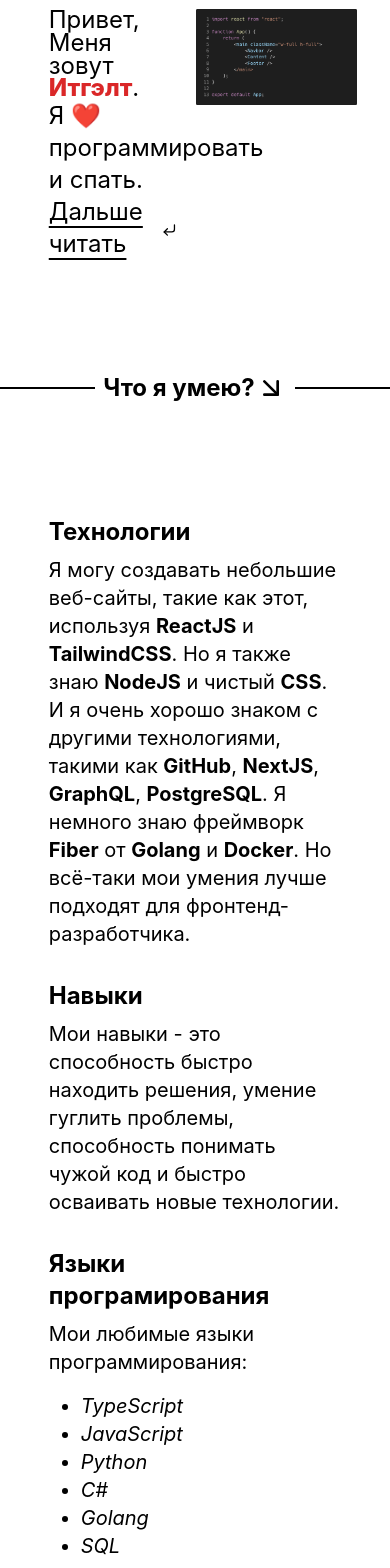
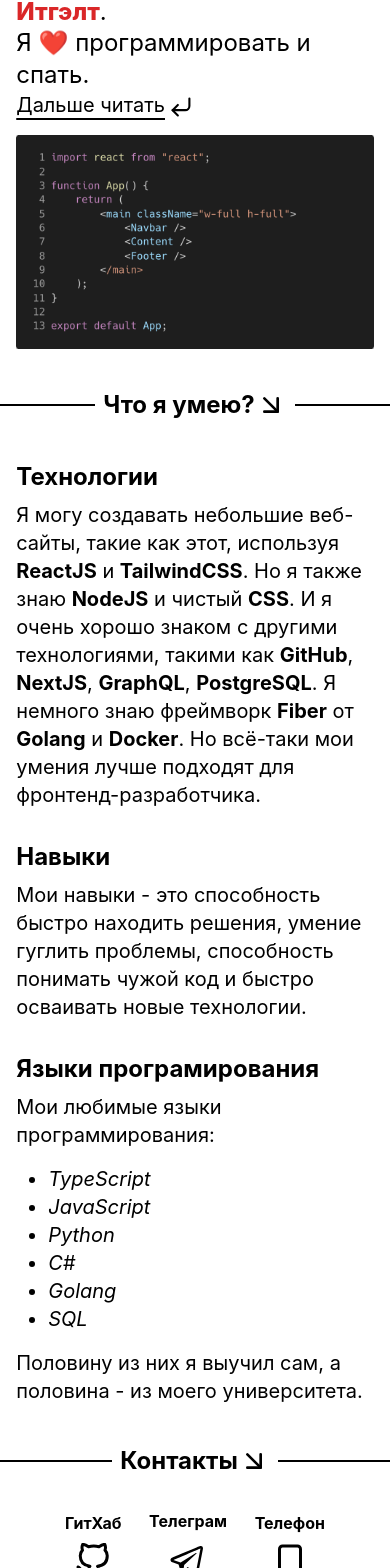
Before and after one commit to itka0526/portfolio, a React (Vite) app: page / in a window 390 px wide. Shown: the part 159-1727 px from the top of the page. Built offline with nearby package versions, Linux system fonts and the light colour scheme.

Commit message:
responsive

```diff
--- a/src/App.tsx
+++ b/src/App.tsx
@@ -2,9 +2,10 @@ import { Navbar } from "./components/Navbar";
 import { useRef } from "react";
 import { Section } from "./components/Section";
 import { Greeting } from "./components/Greeting";
-import { WhatCanIdo } from "./components/WhatCanIdo";
+import { SectionBreakText } from "./components/SectionBreakText";
 import { SectionBreak } from "./components/SectionBreak";
 import { Skills } from "./components/Skills";
+import { Footer } from "./components/Footer";
 
 function App() {
     const mainRef = useRef<HTMLElement>(null);
@@ -16,11 +17,15 @@ function App() {
                 <Greeting />
             </Section>
             <SectionBreak>
-                <WhatCanIdo />
+                <SectionBreakText text="Что я умею?" scrollToIdName="skill" />
             </SectionBreak>
             <Section>
                 <Skills />
             </Section>
+            <SectionBreak>
+                <SectionBreakText text="Контакты" scrollToIdName="contacts" />
+            </SectionBreak>
+            <Footer />
         </main>
     );
 }
--- a/src/components/FillerOne.tsx
+++ b/src/components/FillerOne.tsx
@@ -2,7 +2,7 @@ import sample from "../assets/sample.png";
 
 export function FillerOne() {
     return (
-        <div className="">
+        <div>
             <img src={sample} draggable={false} />
         </div>
     );
--- /dev/null
+++ b/src/components/Footer.tsx
@@ -0,0 +1,33 @@
+import { GitHub, Smartphone } from "react-feather";
+import { Telegram } from "./Telegram";
+
+export function Footer() {
+    return (
+        <footer id="contacts" className="flex items-center justify-center">
+            <div className="flex w-2/3 md:w-1/3 justify-between items-center my-8">
+                <a
+                    href="https://github.com/itka0526"
+                    title="https://github.com/itka0526"
+                    target={"_blank"}
+                    className="flex flex-col justify-center items-center gap-2 custom-hover"
+                >
+                    <span className="font-bold">ГитХаб</span>
+                    <GitHub className="h-9 w-9" />
+                </a>
+                <a
+                    href="https://t.me/itka0526"
+                    title="https://t.me/itka0526"
+                    target={"_blank"}
+                    className="flex flex-col justify-center items-center gap-2 custom-hover"
+                >
+                    <span className="font-bold">Телеграм</span>
+                    <Telegram className="h-10 w-10" />
+                </a>
+                <a href="tel:+79771041142" title="+7(977)104-11-42" className="flex flex-col justify-center items-center gap-2 custom-hover ">
+                    <span className="font-bold">Телефон</span>
+                    <Smartphone className="h-9 w-9" />
+                </a>
+            </div>
+        </footer>
+    );
+}
--- a/src/components/Greeting.tsx
+++ b/src/components/Greeting.tsx
@@ -6,7 +6,7 @@ import { scrollToId } from "./hooks/scrollToId";
 export function Greeting() {
     return (
         <RightToLeftSection>
-            <div id="greeting" className="grid grid-cols-[45%,55%] gap-4">
+            <div id="greeting" className="grid md:grid-cols-[45%,55%] gap-4">
                 <div className="flex flex-col justify-evenly">
                     <h1 className="greeting-text">
                         Привет,
@@ -20,7 +20,7 @@ export function Greeting() {
                         className="flex items-center md:hover:-translate-y-1 duration-200 transition-transform hover:cursor-pointer"
                         onClick={() => scrollToId("skill")}
                     >
-                        <span className="text-2xl underline underline-offset-[6px]">Дальше читать</span>
+                        <span className="text-xl md:text-2xl underline underline-offset-[6px]">Дальше читать</span>
                         <CornerDownLeft className="scale-105 mx-1 mt-1" />
                     </div>
                 </div>
--- a/src/components/Navbar.tsx
+++ b/src/components/Navbar.tsx
@@ -17,7 +17,7 @@ export function Navbar({ scrollTo }: { scrollTo: React.RefObject<HTMLElement> })
 const LeftSide = ({ scrollTo }: { scrollTo: React.RefObject<HTMLElement> }) => {
     return (
         <div onClick={() => scrollToRef(scrollTo)} className="hover:cursor-pointer">
-            <span className="font-extrabold text-2xl ">IP</span>
+            <span className="font-extrabold text-2xl ">Itgelt Developer</span>
         </div>
     );
 };
--- a/src/components/Paragraph.tsx
+++ b/src/components/Paragraph.tsx
@@ -1,8 +1,8 @@
 export function Paragraph({ title, paragraph }: { title: string; paragraph: JSX.Element }) {
     return (
-        <p className="text-xl mb-8">
+        <div className="text-xl">
             <h2 className="mb-2 text-2xl font-bold">{title}</h2>
-            {paragraph}
-        </p>
+            <div>{paragraph}</div>
+        </div>
     );
 }
--- a/src/components/Section.tsx
+++ b/src/components/Section.tsx
@@ -2,11 +2,11 @@ export function Section({ children }: React.PropsWithChildren) {
     return (
         <section
             className="
-            w-full my-28 overflow-x-hidden
+            w-full my-10 md:my-20 lg:my-28 overflow-x-hidden
             flex justify-center items-center
         "
         >
-            <div className="w-3/4">{children}</div>
+            <div className="w-11/12 md:w-5/6 lg:w-3/4">{children}</div>
         </section>
     );
 }
--- a/src/components/WhatCanIdo.tsx
+++ b/src/components/SectionBreakText.tsx
@@ -1,13 +1,13 @@
 import { ArrowDownRight } from "react-feather";
 import { scrollToId } from "./hooks/scrollToId";
 
-export function WhatCanIdo() {
+export function SectionBreakText({ text, scrollToIdName }: { text: string; scrollToIdName: string }) {
     return (
         <div
             className="flex items-center md:hover:-translate-y-1 duration-200 transition-transform hover:cursor-pointer"
-            onClick={() => scrollToId("skill")}
+            onClick={() => scrollToId(scrollToIdName)}
         >
-            <span className="text-2xl font-bold">Что я умею?</span>
+            <span className="text-2xl font-bold">{text}</span>
             <ArrowDownRight className="h-8 w-8" />
         </div>
     );
--- a/src/components/Skills.tsx
+++ b/src/components/Skills.tsx
@@ -2,18 +2,18 @@ import { Paragraph } from "./Paragraph";
 
 export function Skills() {
     const p1 = (
-            <>
+            <p>
                 Я могу создавать небольшие веб-сайты, такие как этот, используя <b>ReactJS</b> и <b>TailwindCSS</b>. Но я также знаю <b>NodeJS</b> и
                 чистый <b>CSS</b>. И я очень хорошо знаком с другими технологиями, такими как <b>GitHub</b>, <b>NextJS</b>, <b>GraphQL</b>,{" "}
                 <b>PostgreSQL</b>. Я немного знаю фреймворк <b>Fiber</b> от <b>Golang</b> и <b>Docker</b>. Но всё-таки мои умения лучше подходят для
                 фронтенд-разработчика.
-            </>
+            </p>
         ),
         p2 = (
-            <>
+            <p>
                 Мои навыки - это способность быстро находить решения, умение гуглить проблемы, способность понимать чужой код и быстро осваивать новые
                 технологии.
-            </>
+            </p>
         ),
         p3 = (
             <>
@@ -30,7 +30,7 @@ export function Skills() {
             </>
         );
     return (
-        <div id="skill">
+        <div id="skill" className="flex flex-col gap-8">
             <Paragraph title="Технологии" paragraph={p1} />
             <Paragraph title="Навыки" paragraph={p2} />
             <Paragraph title="Языки програмирования" paragraph={p3} />
--- /dev/null
+++ b/src/components/Telegram.tsx
@@ -0,0 +1,7 @@
+export function Telegram({ className }: { className?: string; height?: number }) {
+    return (
+        <svg xmlns="http://www.w3.org/2000/svg" className={className} viewBox="0 0 32 32">
+            <path d="M26.07 3.996a2.974 2.974 0 00-.933.223h-.004c-.285.113-1.64.683-3.7 1.547l-7.382 3.109c-5.297 2.23-10.504 4.426-10.504 4.426l.062-.024s-.359.118-.734.375a2.03 2.03 0 00-.586.567c-.184.27-.332.683-.277 1.11.09.722.558 1.155.894 1.394.34.242.664.355.664.355h.008l4.883 1.645c.219.703 1.488 4.875 1.793 5.836.18.574.355.933.574 1.207.106.14.23.257.379.351a1.119 1.119 0 00.246.106l-.05-.012c.015.004.027.016.038.02.04.011.067.015.118.023.773.234 1.394-.246 1.394-.246l.035-.028 2.883-2.625 4.832 3.707.11.047c1.007.442 2.027.196 2.566-.238.543-.437.754-.996.754-.996l.035-.09 3.734-19.129c.106-.472.133-.914.016-1.343a1.807 1.807 0 00-.781-1.047 1.872 1.872 0 00-1.067-.27zm-.101 2.05c-.004.063.008.056-.02.177v.011l-3.699 18.93c-.016.027-.043.086-.117.145-.078.062-.14.101-.465-.028l-5.91-4.531-3.57 3.254.75-4.79 9.656-9c.398-.37.265-.448.265-.448.028-.454-.601-.133-.601-.133l-12.176 7.543-.004-.02-5.836-1.965v-.004l-.015-.003a.27.27 0 00.03-.012l.032-.016.031-.011s5.211-2.196 10.508-4.426c2.652-1.117 5.324-2.242 7.379-3.11 2.055-.863 3.574-1.496 3.66-1.53.082-.032.043-.032.102-.032z"></path>
+        </svg>
+    );
+}
--- a/src/index.css
+++ b/src/index.css
@@ -48,6 +48,13 @@ body {
     opacity: 0;
     animation: fade-in-animation 300ms ease 1.6s forwards;
 }
+.custom-hover > svg {
+    transition: transform 200ms ease-in-out;
+}
+
+.custom-hover:hover > svg {
+    transform: translateY(-4px);
+}
 
 @keyframes top-to-bottom-section-animation {
     to {
@@ -78,6 +85,12 @@ body {
     }
 }
 
+@media screen and (max-width: 1024px) {
+    .greeting-text {
+        font-size: 4.5rem;
+    }
+}
+
 @media screen and (max-width: 767px) {
     .greeting-text {
         font-size: 3.5rem;
@@ -87,5 +100,6 @@ body {
 @media screen and (max-width: 479px) {
     .greeting-text {
         font-size: 1.5rem;
+        line-height: 1.25;
     }
 }
```
Also changed, not shown: tsconfig.json (indentation only).
